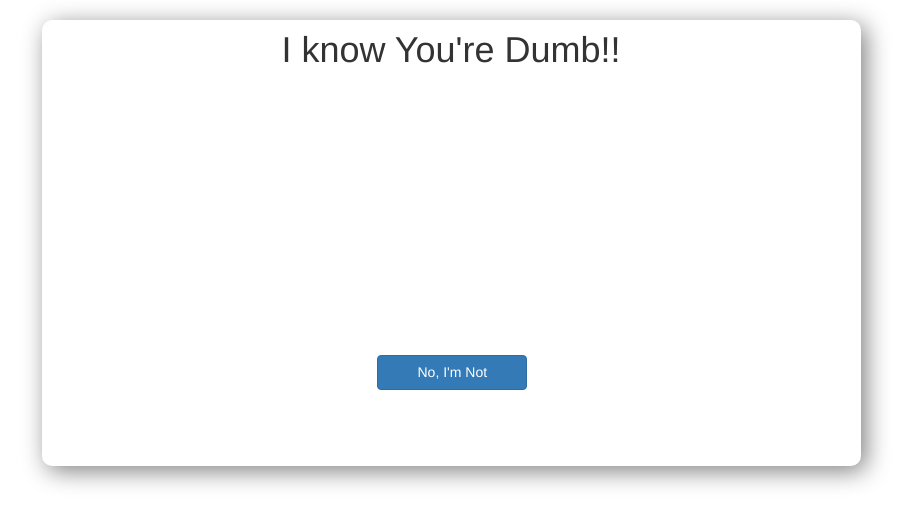
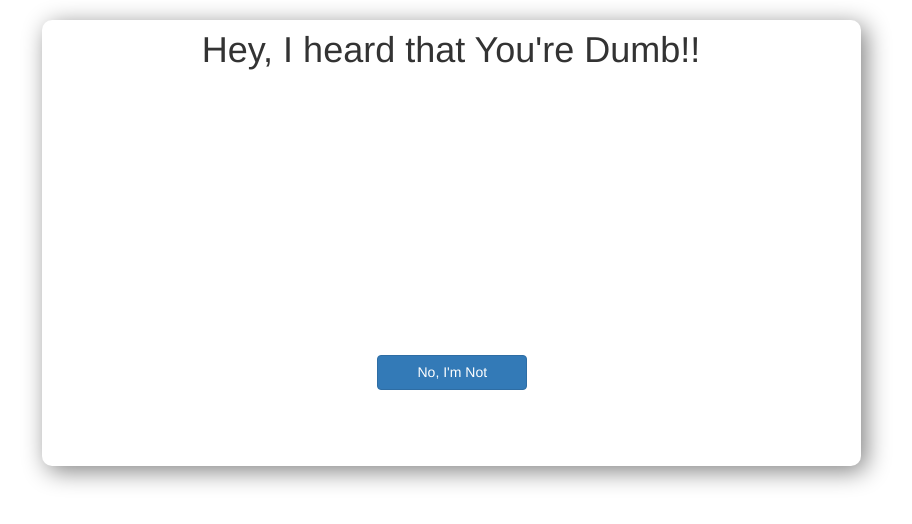
Before and after one commit to nomandhoni-cs/dumbTester, a plain HTML site: page index.html in a window 1280 px wide. Shown: the whole page, without its empty margins (189-1101 px from the left). Drawn offline with nearby package versions, Linux system fonts and the light colour scheme.

Commit message:
Changed text a little bit

```diff
--- a/index.html
+++ b/index.html
@@ -42,7 +42,7 @@
     <div class="container" id="container">
       <div id="dumb-display" style="height: 93%">
         <div id="dumb-verify">
-          <h1 id="dumb-text">I know You're Dumb!!</h1>
+          <h1 id="dumb-text">Hey, I heard that You're Dumb!!</h1>
           <button
             class="btn btn-primary"
             id="iam-not"
```
